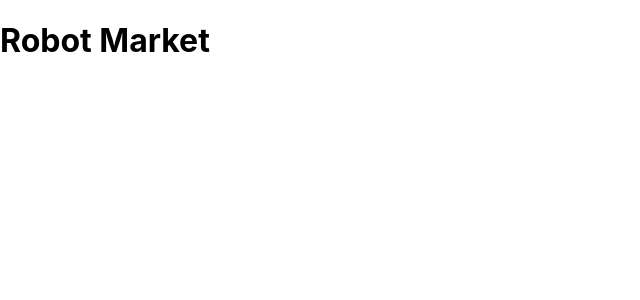
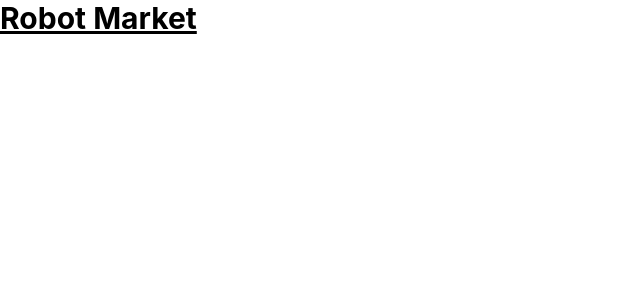
Before and after one commit to kyawzintun/robot-market, a React (Create React App) app in the folder frontend/: page / in a window 1280 px wide. Shown: the top 300 px of the page, without its empty margins (0-640 px from the left). Built offline with nearby package versions, Linux system fonts and the light colour scheme.

Commit message:
added tailwindcss and its necessary dependencies

```diff
--- /dev/null
+++ b/frontend/craco.config.js
@@ -0,0 +1,11 @@
+const path = require(`path`);
+
+module.exports = {
+  webpack: {
+    alias: {
+      "@src": path.resolve(__dirname, "src/"),
+      "@app": path.resolve(__dirname, "src/app"),
+      "@pages": path.resolve(__dirname, "src/pages"),
+    },
+  },
+};
--- /dev/null
+++ b/frontend/postcss.config.js
@@ -0,0 +1,6 @@
+module.exports = {
+  plugins: {
+    tailwindcss: {},
+    autoprefixer: {},
+  },
+}
--- a/frontend/src/App.js
+++ b/frontend/src/App.js
@@ -1,9 +1,9 @@
-import * as React from 'react';
+import * as React from "react";
 
 function App() {
   return (
     <div className="App">
-      <h1>Robot Market</h1>
+      <h1 className="text-3xl font-bold underline">Robot Market</h1>
       {/*Add your code here*/}
     </div>
   );
--- a/frontend/src/index.css
+++ b/frontend/src/index.css
@@ -1,13 +1,24 @@
+@tailwind base;
+@tailwind components;
+@tailwind utilities;
+
 body {
   margin: 0;
-  font-family: -apple-system, BlinkMacSystemFont, 'Segoe UI', 'Roboto', 'Oxygen',
-    'Ubuntu', 'Cantarell', 'Fira Sans', 'Droid Sans', 'Helvetica Neue',
+  font-family: -apple-system, BlinkMacSystemFont, "Segoe UI", "Roboto", "Oxygen",
+    "Ubuntu", "Cantarell", "Fira Sans", "Droid Sans", "Helvetica Neue",
     sans-serif;
   -webkit-font-smoothing: antialiased;
   -moz-osx-font-smoothing: grayscale;
 }
 
 code {
-  font-family: source-code-pro, Menlo, Monaco, Consolas, 'Courier New',
+  font-family: source-code-pro, Menlo, Monaco, Consolas, "Courier New",
     monospace;
 }
+
+.btn {
+  @apply py-2 px-6 rounded;
+}
+.btn-blue {
+  @apply bg-blue-500 text-blue-100;
+}
--- /dev/null
+++ b/frontend/tailwind.config.js
@@ -0,0 +1,22 @@
+const defaultTheme = require("tailwindcss/defaultTheme");
+
+module.exports = {
+  content: ["./src/**/*.{js,jsx}"],
+  theme: {
+    extend: {
+      fontFamily: {
+        sans: ["Inter var", ...defaultTheme.fontFamily.sans],
+      },
+      fontSize: {
+        sm: ["14px", "20px"],
+        base: ["16px", "24px"],
+        lg: ["20px", "28px"],
+        xl: ["24px", "32px"],
+      },
+      gridTemplateRows: {
+        "[auto,auto,1fr]": "auto auto 1fr",
+      },
+    },
+  },
+  plugins: ["@tailwindcss/aspect-ratio", "@tailwindcss/forms"],
+};
```
Also changed, not shown: frontend/package.json (+12 -4 lines), frontend/src/index.js (+5 -5 lines), 1 other file (tests, documents, lock files or other folders).
